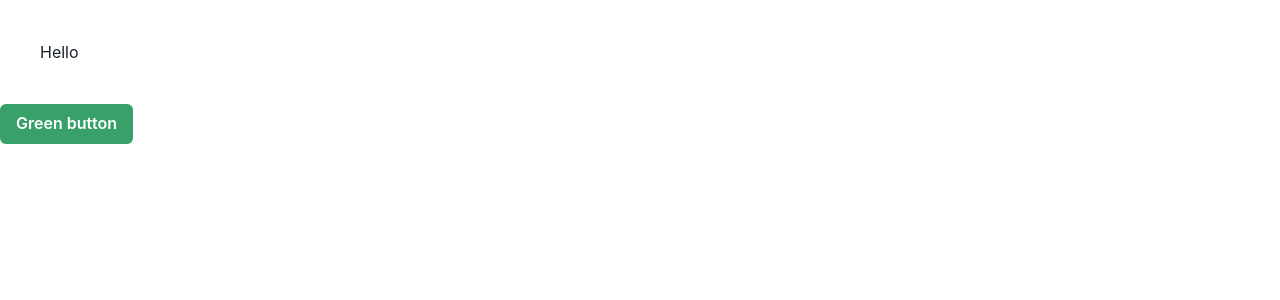
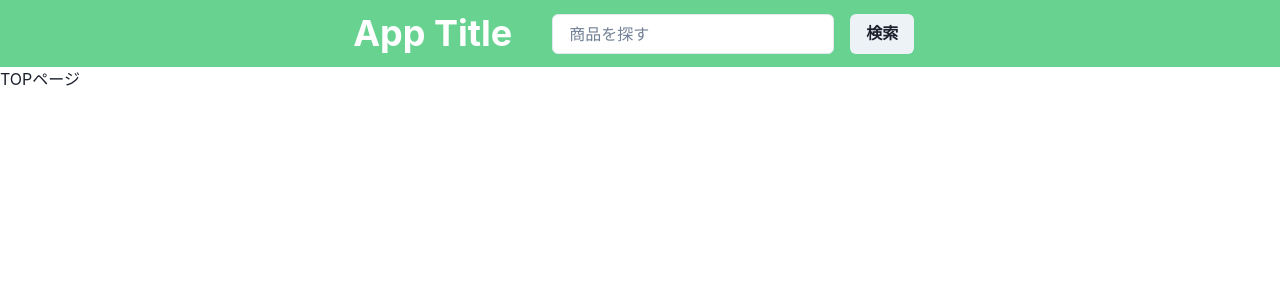
Before and after one commit to daisuke721/yasai_pocket, a React (Create React App) app in the folder frontend/: page / in a window 1280 px wide. Shown: the top 300 px of the page. Built offline with nearby package versions, Linux system fonts and the light colour scheme.

Commit message:
feat: headerの検索ボタンの追加 #12

```diff
--- a/frontend/src/App.tsx
+++ b/frontend/src/App.tsx
@@ -1,12 +1,26 @@
 import * as React from 'react'
 
-import { ChakraProvider, Box, Button } from '@chakra-ui/react'
+import { ChakraProvider, Box, Button, chakra, Container, Heading, HStack, Flex, Input } from '@chakra-ui/react'
 
 const App: React.FC = () => {
   return (
       <ChakraProvider>
-        <Box px={10} my={10}>Hello</Box>
-        <Button colorScheme="green">Green button</Button>
+        <chakra.header p={3} bg={'green.300'}>
+          <Container>
+            <HStack spacing={10}>
+              <Heading color={'white'}>App Title</Heading>
+              <Flex>
+                <Box pr={4}>
+                  <Input bg={'white'} placeholder='商品を探す' />
+                </Box>
+                <Box>
+                  <Button>検索</Button>
+                </Box>
+              </Flex>
+            </HStack>
+          </Container>
+        </chakra.header>
+        <Box>TOPページ</Box>
       </ChakraProvider>
   );
 }
```
